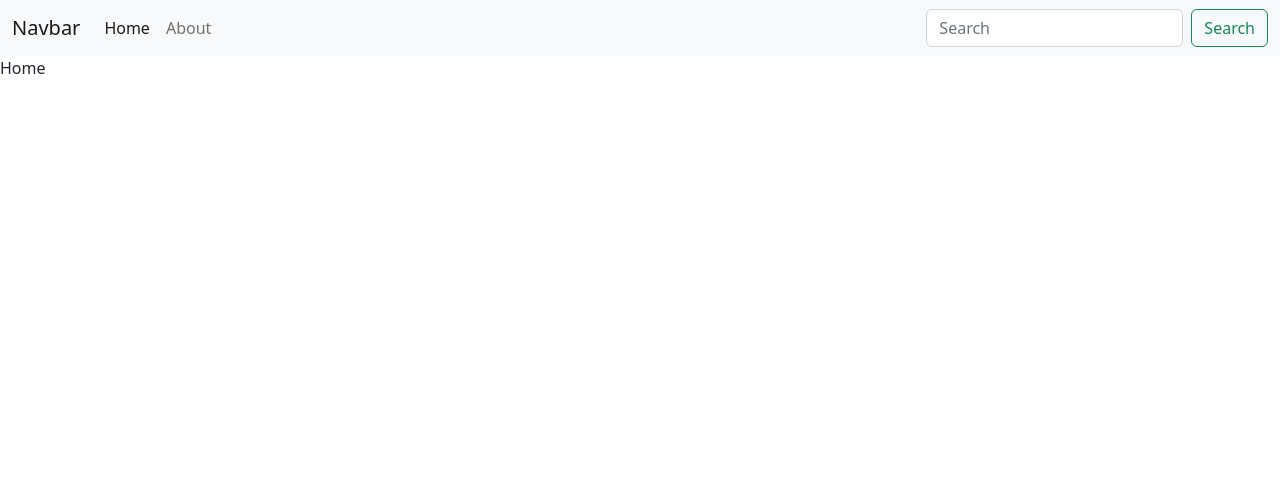
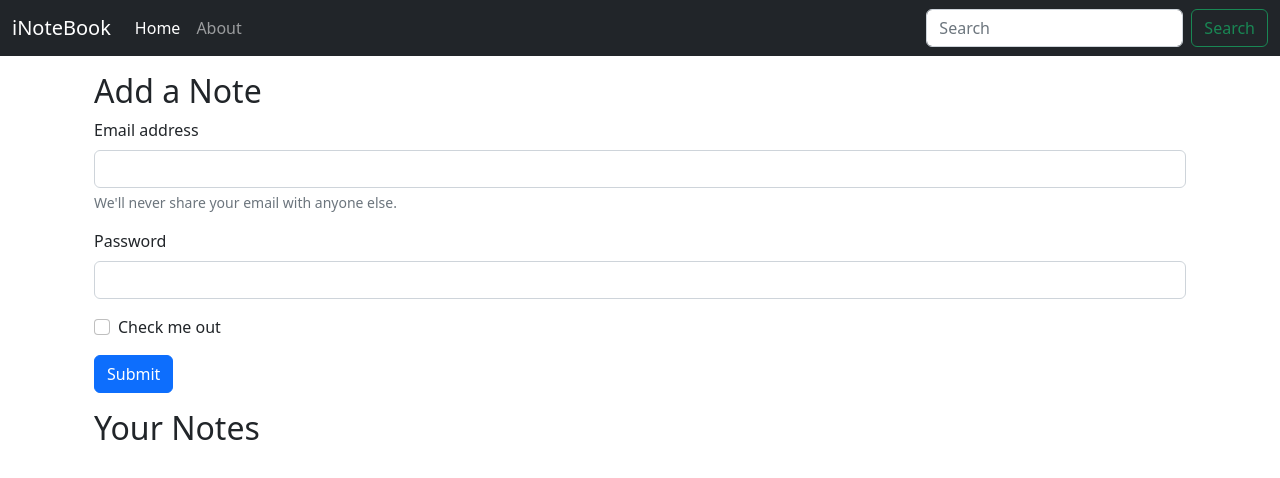
Before and after one commit to kumasumit/INotes-Web-Development, a React (Create React App) app: page / in a window 1280 px wide. Shown: the top 478 px of the page. Built offline with nearby package versions, Linux system fonts and the light colour scheme.

Commit message:
set up form to create a note

```diff
--- a/src/App.js
+++ b/src/App.js
@@ -11,13 +11,13 @@
       {/* here we are giving access to our App to our entire Notestate. */}
       <NoteState>
         <BrowserRouter>
-          {/* Ask rahul >>> ???
-      to explain this flow */}
           <Navbar />
-          <Routes>
-            <Route path="/" element={<Home />} />
-            <Route path="/about" element={<About />} />
-          </Routes>
+          <div className="container">
+            <Routes>
+              <Route path="/" element={<Home />} />
+              <Route path="/about" element={<About />} />
+            </Routes>
+          </div>
         </BrowserRouter>
       </NoteState>
     </div>
--- a/src/components/About.js
+++ b/src/components/About.js
@@ -1,21 +1,23 @@
-import React, { useContext, useEffect } from "react";
-import noteContext from "../context/notes/noteContext";
+import React from //  { useContext }
+"react";
+// import noteContext from "../context/notes/noteContext";
 
 const About = () => {
-  const details = useContext(noteContext);
-  console.log(details);
-  useEffect(() => {
-    console.log("hi from about");
-    //here we are accessing the update function from the NoteContext.
-    details.update();
-    // eslint-disable-next-line
-  }, []);
+  // const details = useContext(noteContext);
+  // useEffect(() => {
+  //   //here we are accessing the update function from the NoteContext.
+  //   details.update();
+  //   // eslint-disable-next-line
+  // }, []);
+
   //this useEffect will run only once when about component mounts
+  //here we are using useEffect as componentDidMount function
 
   return (
     <div>
-      This is About {details.state.name} and he is in class{" "}
-      {details.state.class}
+      This is About
+      {/* {details.state.name} and he is in class{" "}
+      {details.state.class} */}
     </div>
   );
 };
--- a/src/components/Home.js
+++ b/src/components/Home.js
@@ -1,7 +1,55 @@
 import React from "react";
 
 const Home = () => {
-  return <div>Home</div>;
+  return (
+    <div>
+      <div className="container my-3">
+        <h2>Add a Note </h2>
+        <form>
+          <div className="mb-3">
+            <label htmlFor="exampleInputEmail1" className="form-label">
+              Email address
+            </label>
+            <input
+              type="email"
+              className="form-control"
+              id="exampleInputEmail1"
+              aria-describedby="emailHelp"
+            />
+            <div id="emailHelp" className="form-text">
+              We'll never share your email with anyone else.
+            </div>
+          </div>
+          <div className="mb-3">
+            <label htmlFor="exampleInputPassword1" className="form-label">
+              Password
+            </label>
+            <input
+              type="password"
+              className="form-control"
+              id="exampleInputPassword1"
+            />
+          </div>
+          <div className="mb-3 form-check">
+            <input
+              type="checkbox"
+              className="form-check-input"
+              id="exampleCheck1"
+            />
+            <label className="form-check-label" htmlFor="exampleCheck1">
+              Check me out
+            </label>
+          </div>
+          <button type="submit" className="btn btn-primary">
+            Submit
+          </button>
+        </form>
+      </div>
+      <div className="container my-3">
+        <h2>Your Notes</h2>
+      </div>
+    </div>
+  );
 };
 
 export default Home;
--- a/src/components/Navbar.js
+++ b/src/components/Navbar.js
@@ -1,12 +1,17 @@
-import React from "react";
-import { Link } from "react-router-dom";
+import React, { useEffect } from "react";
+import { Link, useLocation } from "react-router-dom";
 const Navbar = () => {
+  let location = useLocation();
+  useEffect(() => {
+    console.log(location.pathname);
+  }, [location]);
+
   return (
     <>
-      <nav className="navbar navbar-expand-lg bg-light">
+      <nav className="navbar navbar-expand-lg navbar-dark bg-dark">
         <div className="container-fluid">
           <Link className="navbar-brand" to="/">
-            Navbar
+            iNoteBook
           </Link>
           <button
             className="navbar-toggler"
@@ -22,12 +27,23 @@
           <div className="collapse navbar-collapse" id="navbarSupportedContent">
             <ul className="navbar-nav me-auto mb-2 mb-lg-0">
               <li className="nav-item">
-                <Link className="nav-link active" aria-current="page" to="/">
+                <Link
+                  className={`nav-link ${
+                    location.pathname === "/" ? "active" : ""
+                  }`}
+                  aria-current="page"
+                  to="/"
+                >
                   Home
                 </Link>
               </li>
               <li className="nav-item">
-                <Link className="nav-link" to="/about">
+                <Link
+                  className={`nav-link ${
+                    location.pathname === "/about" ? "active" : ""
+                  }`}
+                  to="/about"
+                >
                   About
                 </Link>
               </li>
--- a/src/context/notes/NoteState.js
+++ b/src/context/notes/NoteState.js
@@ -9,7 +9,6 @@
   };
   const [state, setstate] = useState(s1);
   const update = () => {
-    console.log("inside the updte function");
     setTimeout(() => {
       setstate({
         name: "Sumit",
@@ -22,8 +21,6 @@
   return (
     <noteContext.Provider value={{ state, update }}>
       {/* here we are passing two things state and update function */}
-      {/* ask rahul >> ????
-        what is the flow and use of this code     */}
       {props.children}
     </noteContext.Provider>
   );
```
Also changed, not shown: 1 other file (tests, documents, lock files or other folders).
